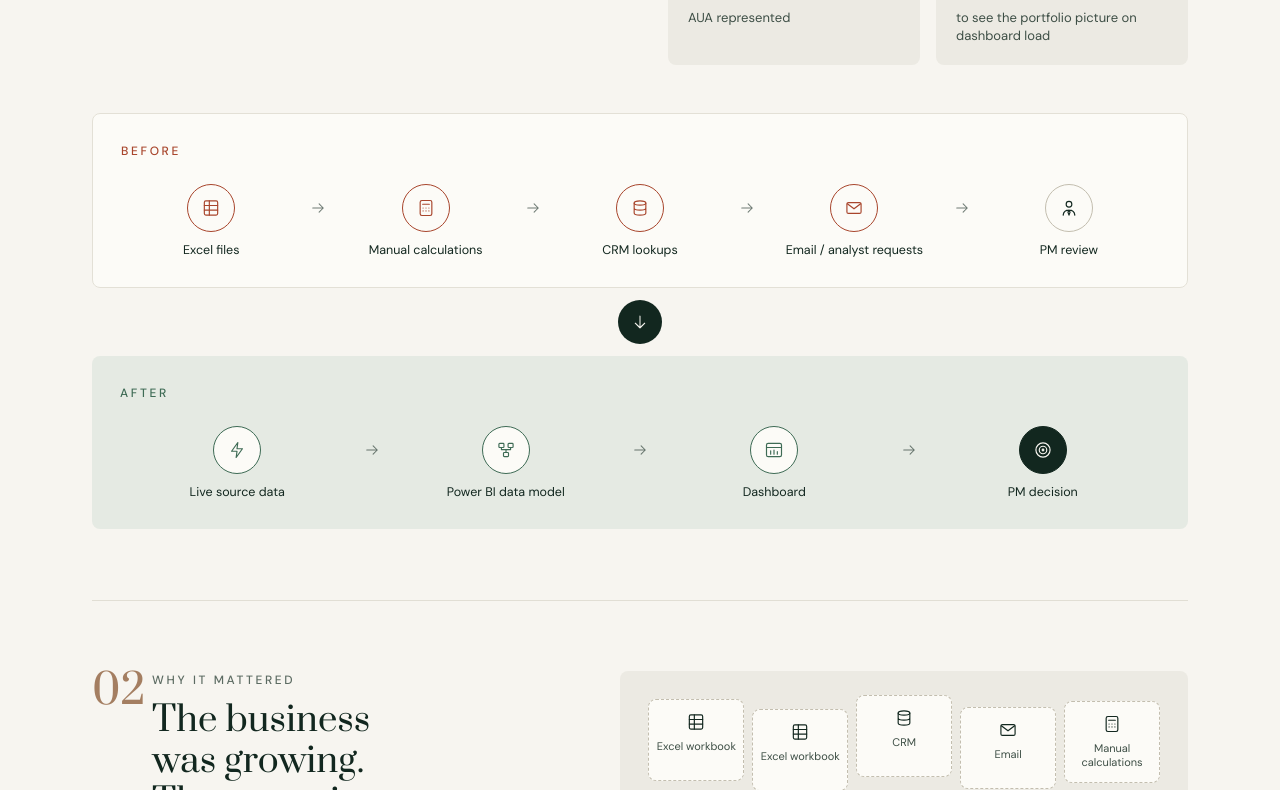
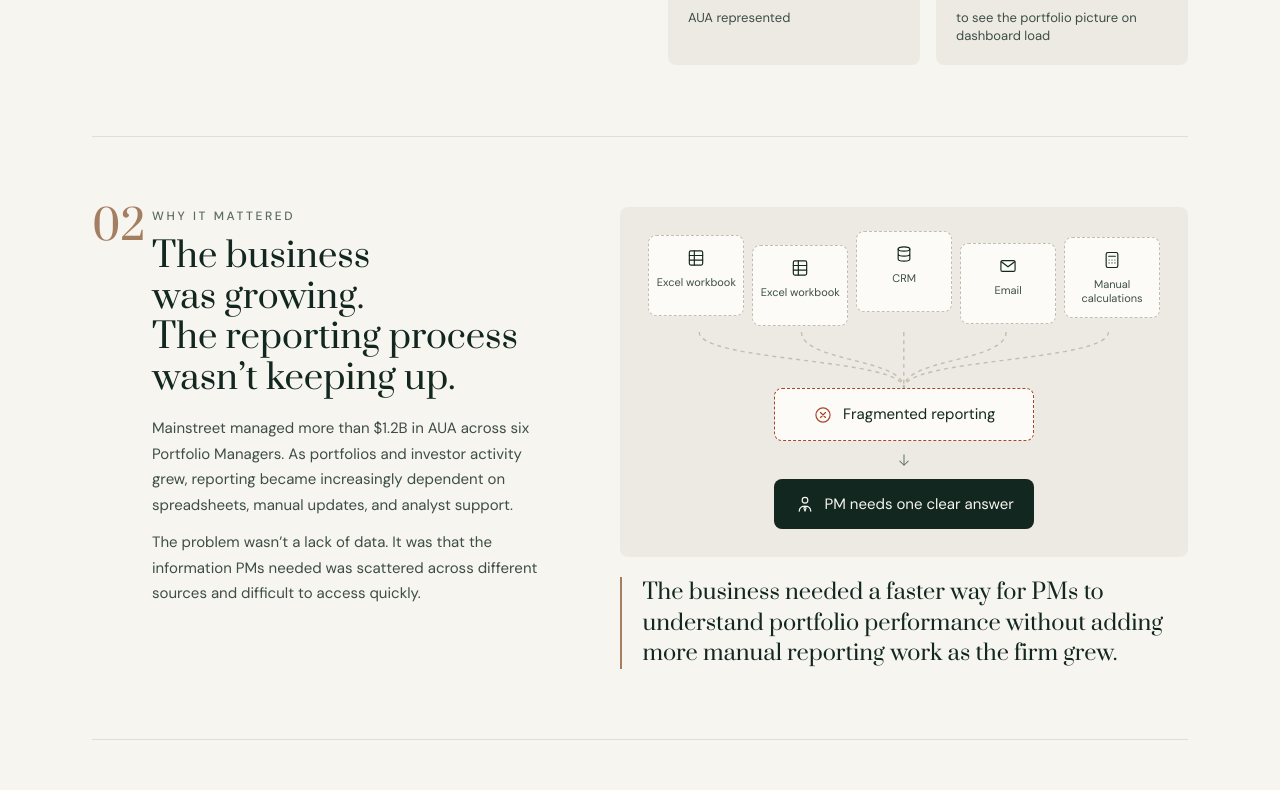
Before and after one commit to ysramya/Portfolio-ramyays, a Next.js app in the folder app-v2/: page /projects/mainstreet in a window 1280 px wide. Shown: the part 1050-1840 px from the top of the page. Built offline with nearby package versions, Linux system fonts and the light colour scheme.

Commit message:
Reduce redundancy across four case studies
Remove duplicate before/after and capabilities sections (PM Dashboard,
Invisible Impacts) and trim overlapping success criteria (Raahi, Wellnut).

Co-Authored-By: Claude Sonnet 5.5 <noreply@anthropic.com>

```diff
--- a/app-v2/app/projects/invisible-impacts/page.tsx
+++ b/app-v2/app/projects/invisible-impacts/page.tsx
@@ -307,15 +307,6 @@ const buildLayers = [
   { icon: i.chip, title: "Compute", body: "Arduino · relay · sensor logic" },
   { icon: i.monitor, title: "Digital", body: "AI interaction · environmental counter · data visualization" },
   { icon: i.brain, title: "Experience", body: "User action · immediate consequence · reflection" },
-];
-
-const capabilities = [
-  { icon: i.search, title: "UX research", body: "Interviews · survey · synthesis · testing" },
-  { icon: i.target, title: "Experience design", body: "Interaction model · information hierarchy · physical-digital journey" },
-  { icon: i.layers, title: "Systems thinking", body: "AI interaction → sensor → physical response → digital feedback" },
-  { icon: i.pen, title: "Prototyping", body: "Figma · Framer · Arduino · VS Code" },
-  { icon: i.chip, title: "Physical computing", body: "Pump · relay · sensor interaction" },
-  { icon: i.users, title: "Public-facing design", body: "Exhibition · audience testing · impact measurement" },
 ];
 
 const takeaways = [
@@ -1170,24 +1161,9 @@ export default function InvisibleImpactsPage() {
         </div>
       </Section>
 
-      {/* 17 — CAPABILITIES */}
-      <Section id="capabilities">
-        <SectionHead n="17" eyebrow="Capabilities" title="This wasn’t just a sustainability installation." />
-
-        <ul className="mt-10 grid gap-3 sm:grid-cols-2 lg:grid-cols-3">
-          {capabilities.map((c) => (
-            <li key={c.title} className="panel flex flex-col p-6">
-              <Icon style={{ stroke: WATER }}>{c.icon}</Icon>
-              <h3 className="mt-4 text-[18px] leading-snug">{c.title}</h3>
-              <p className="mt-2 text-[14px] leading-relaxed text-[var(--body)]">{c.body}</p>
-            </li>
-          ))}
-        </ul>
-      </Section>
-
-      {/* 18 — KEY TAKEAWAYS */}
+      {/* 17 — KEY TAKEAWAYS */}
       <Section id="takeaways">
-        <SectionHead n="18" eyebrow="Key takeaways" title="Design the experience, not just the information." />
+        <SectionHead n="17" eyebrow="Key takeaways" title="Design the experience, not just the information." />
 
         <ul className="mt-10 grid gap-3 sm:grid-cols-2 lg:grid-cols-4">
           {takeaways.map((t) => (
@@ -1205,10 +1181,10 @@ export default function InvisibleImpactsPage() {
         </ul>
       </Section>
 
-      {/* 19 — CONTINUING RESEARCH */}
+      {/* 18 — CONTINUING RESEARCH */}
       <Section id="next">
         <div className="sec-grid">
-          <SectionHead n="19" eyebrow="Continuing research" title="The installation became a research platform.">
+          <SectionHead n="18" eyebrow="Continuing research" title="The installation became a research platform.">
             <p>
               Further work on the project developed into a paper on interactive art as a
               public-facing AI ethics interface.
--- a/app-v2/app/projects/mainstreet/page.tsx
+++ b/app-v2/app/projects/mainstreet/page.tsx
@@ -362,14 +362,6 @@ const decisions = [
   },
 ];
 
-const capabilities = [
-  { icon: i.team, title: "User understanding", tags: ["PM workflows", "Stakeholder interviews", "Business needs"] },
-  { icon: i.list, title: "Product thinking", tags: ["Requirements", "Prioritization", "Information hierarchy"] },
-  { icon: i.model, title: "Data thinking", tags: ["Data cleaning", "Relational modeling", "DAX", "Metric definitions"] },
-  { icon: i.dash, title: "UX / UI", tags: ["Dashboard architecture", "Visual hierarchy", "Interaction design"] },
-  { icon: i.send, title: "Delivery", tags: ["Iteration", "Stakeholder review", "Implementation", "Personalization"] },
-];
-
 const opportunities = [
   { icon: i.spark, title: "Predictive insights", body: "Surface portfolio trends and potential risks earlier." },
   { icon: i.refresh, title: "Automated reporting", body: "Reduce recurring manual reporting even further." },
@@ -476,49 +468,6 @@ export default function MainstreetPage() {
             ))}
           </dl>
         </div>
-
-        {/* Primary infographic: BEFORE → AFTER workflow */}
-        <figure className="mt-12 grid gap-3">
-          <div className="p-7" style={{ border: "1px solid var(--border)", borderRadius: "var(--radius)", background: "var(--bg-raised)" }}>
-            <p className="eyebrow" style={{ color: FRICTION }}>Before</p>
-            <div className="mt-6">
-              <Chain
-                nodes={[
-                  { icon: i.sheet, label: "Excel files", tone: "friction" },
-                  { icon: i.calc, label: "Manual calculations", tone: "friction" },
-                  { icon: i.crm, label: "CRM lookups", tone: "friction" },
-                  { icon: i.mail, label: "Email / analyst requests", tone: "friction" },
-                  { icon: i.pm, label: "PM review" },
-                ]}
-              />
-            </div>
-          </div>
-          <div className="flex items-center justify-center">
-            <span className="flex h-11 w-11 items-center justify-center rounded-full" style={{ background: "var(--ink)" }}>
-              <Icon className="icon-line !h-5 !w-5 rotate-90" style={{ stroke: "var(--bg)" }}>
-                {i.arrowR}
-              </Icon>
-            </span>
-          </div>
-          <div className="workflow-after panel-sage p-7">
-            <p className="eyebrow" style={{ color: POSITIVE }}>After</p>
-            <div className="mt-6">
-              <Chain
-                nodes={[
-                  { icon: i.bolt, label: "Live source data", tone: "positive" },
-                  { icon: i.model, label: "Power BI data model", tone: "positive" },
-                  { icon: i.dash, label: "Dashboard", tone: "positive" },
-                  { icon: i.decide, label: "PM decision", tone: "strong" },
-                ]}
-              />
-            </div>
-          </div>
-          <figcaption className="sr-only">
-            Before: Excel files, manual calculations, CRM lookups and email or analyst requests
-            fed a PM review. After: live source data flows through the Power BI data model into
-            the dashboard and straight to a PM decision.
-          </figcaption>
-        </figure>
       </Section>
 
       {/* 02 — WHY IT MATTERED */}
@@ -1286,39 +1235,10 @@ export default function MainstreetPage() {
         </div>
       </Section>
 
-      {/* 12 — WHAT I BROUGHT TO THE PROJECT */}
-      <Section id="capabilities">
-        <SectionHead n="12" eyebrow="What I brought to the project" title="Designing the interface was only part of the job." />
-
-        <ul className="relative mt-12 grid gap-4 sm:grid-cols-2 lg:grid-cols-5">
-          <span aria-hidden className="absolute left-[10%] right-[10%] top-[22px] hidden h-px lg:block" style={{ background: "var(--border-strong)" }} />
-          {capabilities.map((c, idx) => (
-            <li key={c.title} className="relative flex flex-col">
-              <span
-                className="relative z-10 flex h-11 w-11 items-center justify-center rounded-full"
-                style={{ background: idx === 3 ? "var(--ink)" : "var(--bg)", border: "1px solid var(--ink)" }}
-              >
-                <Icon className="icon-line !h-5 !w-5" style={idx === 3 ? { stroke: "var(--bg)" } : undefined}>
-                  {c.icon}
-                </Icon>
-              </span>
-              <p className="eyebrow mt-5 !text-[var(--ink)]">{c.title}</p>
-              <ul className="mt-3 flex flex-wrap gap-1.5">
-                {c.tags.map((t) => (
-                  <li key={t} className="tag">
-                    {t}
-                  </li>
-                ))}
-              </ul>
-            </li>
-          ))}
-        </ul>
-      </Section>
-
-      {/* 13 — DESIGN SYSTEM */}
+      {/* 12 — DESIGN SYSTEM */}
       <Section id="design-system">
         <div className="sec-grid">
-          <SectionHead n="13" eyebrow="Design system" title="Brand clarity and financial clarity in the same system.">
+          <SectionHead n="12" eyebrow="Design system" title="Brand clarity and financial clarity in the same system.">
             <p>
               The MainStreet palette stays recognisable while adapting to an enterprise analytics
               environment: green carries the brand signal and positive movement, slate and deep
@@ -1468,10 +1388,10 @@ export default function MainstreetPage() {
         </div>
       </Section>
 
-      {/* 14 — LOOKING AHEAD */}
+      {/* 13 — LOOKING AHEAD */}
       <Section id="next">
         <div className="sec-grid">
-          <SectionHead n="14" eyebrow="Looking ahead" title="A strong foundation for the next phase of reporting." />
+          <SectionHead n="13" eyebrow="Looking ahead" title="A strong foundation for the next phase of reporting." />
           <div>
             <p className="meta">Future opportunities — not delivered features</p>
             <ul className="mt-4 grid gap-4 sm:grid-cols-3">
--- a/app-v2/app/projects/raahi/page.tsx
+++ b/app-v2/app/projects/raahi/page.tsx
@@ -386,8 +386,6 @@ const signals = [
   { icon: i.repeat, title: "Sustained use", body: "Do practitioners keep Raahi active after the initial novelty?" },
   { icon: i.browser, title: "In-workflow detection", body: "Are flags created during real website reviews rather than demonstrations?" },
   { icon: i.doc, title: "Evidence creation", body: "Do flagged patterns make it into stakeholder conversations?" },
-  { icon: i.shield, title: "Detection credibility", body: "Are detections accurate enough that practitioners trust them?" },
-  { icon: i.layers, title: "Taxonomy coverage", body: "Can the taxonomy evolve as new patterns emerge without losing consistency?" },
 ];
 
 const risks = [
@@ -999,7 +997,7 @@ export default function RaahiPage() {
           </div>
         </div>
 
-        <ul className="mt-10 grid gap-3 sm:grid-cols-2 lg:grid-cols-5">
+        <ul className="mt-10 grid gap-3 sm:grid-cols-2 lg:grid-cols-3">
           {signals.map((s) => (
             <li key={s.title} className="panel flex flex-col p-5">
               <Icon>{s.icon}</Icon>
--- a/app-v2/app/projects/wellnut/page.tsx
+++ b/app-v2/app/projects/wellnut/page.tsx
@@ -343,9 +343,7 @@ const impact = [
 const successCriteria = [
   { icon: i.repeat, title: "Return use", body: "Do students voluntarily come back after the first session?" },
   { icon: i.check, title: "Completion", body: "Do they finish the journey from emotion selection through guided practice?" },
-  { icon: i.shield, title: "Perceived safety", body: "Does it feel private, non-judgmental, and appropriately bounded?" },
   { icon: i.arrowR, title: "Help-seeking", body: "Does Wellnut make professional support easier to approach, rather than replacing it?" },
-  { icon: i.scale, title: "Trust", body: "Do users understand what the avatar can and cannot do?" },
 ];
 
 const risks = [
@@ -1019,7 +1017,7 @@ export default function WellnutPage() {
           </div>
         </div>
 
-        <ul className="mt-10 grid gap-3 sm:grid-cols-2 lg:grid-cols-5">
+        <ul className="mt-10 grid gap-3 sm:grid-cols-2 lg:grid-cols-3">
           {successCriteria.map((s) => (
             <li key={s.title} className="panel flex flex-col p-5">
               <Icon>{s.icon}</Icon>
```
